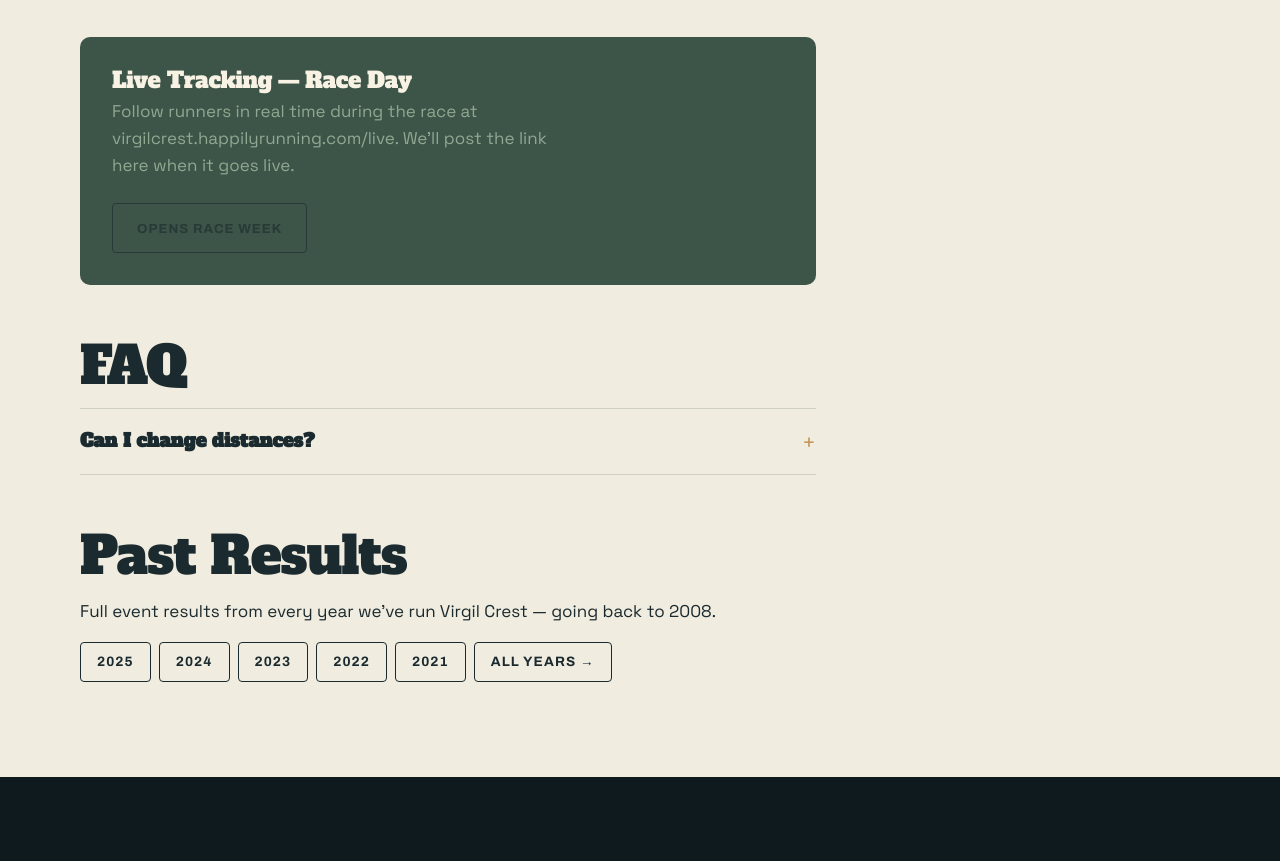
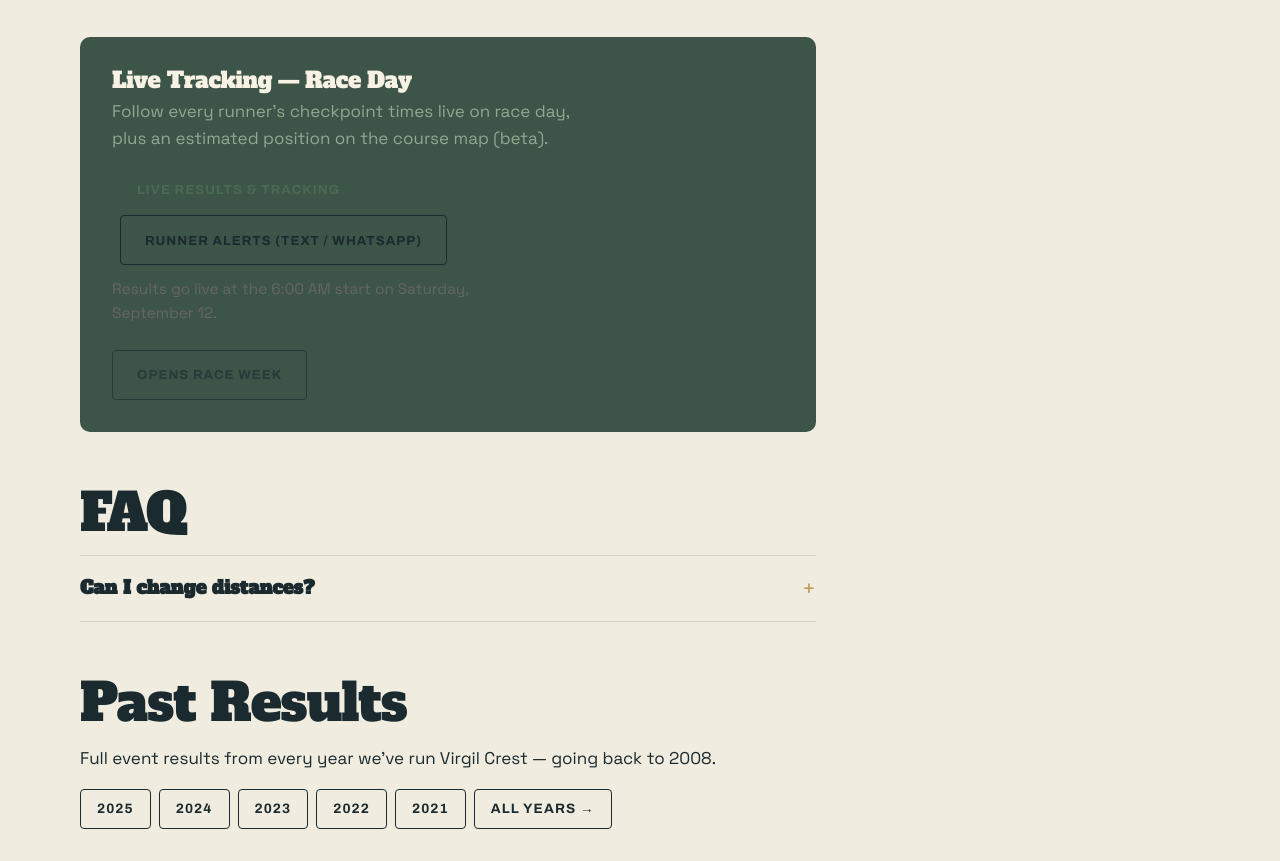
Before and after one commit to VinnyCapp/happilyrunning-site, a plain HTML site: page races/virgilcrest.html in a window 1280 px wide. Shown: the part 4306-5167 px from the top of the page. Drawn offline with Linux system fonts and the light colour scheme.

Commit message:
deploy 2026-09-07T04:25:12Z

```diff
--- a/races/virgilcrest.html
+++ b/races/virgilcrest.html
@@ -268,7 +268,10 @@
     <div class="tools-callout">
       <div>
         <h3>Live Tracking — Race Day</h3>
-        <p>Follow runners in real time during the race at virgilcrest.happilyrunning.com/live. We'll post the link here when it goes live.</p>
+        <p>Follow every runner's checkpoint times live on race day, plus an estimated position on the course map (beta).</p>
+        <p><a href="https://virgil.happilyrunning.com" class="btn" target="_blank" rel="noopener">Live results &amp; tracking</a>
+           <a href="/sms-alerts" class="btn btn-outline" style="margin-left:.5rem">Runner Alerts (text / WhatsApp)</a></p>
+        <p style="font-size:.9em;color:#666">Results go live at the 6:00 AM start on Saturday, September 12.</p>
       </div>
       <a href="#" class="btn btn-outline" aria-disabled="true" style="opacity: 0.6;">Opens race week</a>
     </div>
```
